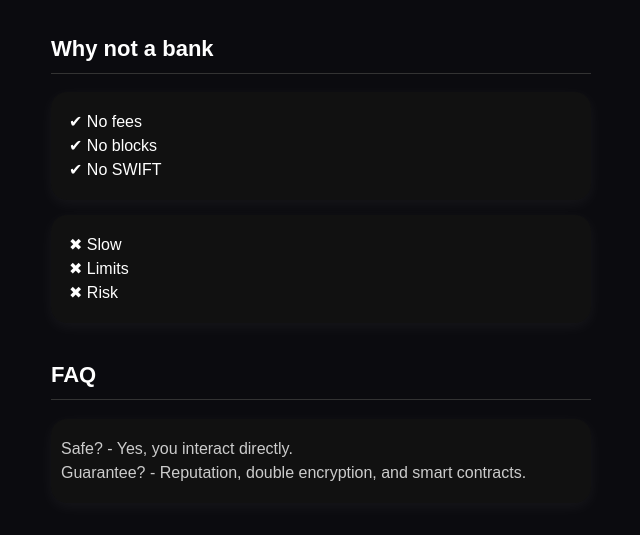
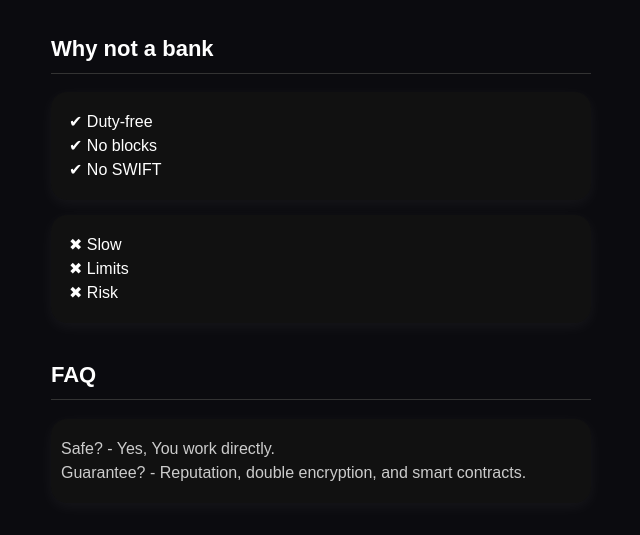
Before and after one commit to app2cash/html, a plain HTML site: page en/index.html in a window 1280 px wide. Shown: the part 2586-3121 px from the top of the page, 319-959 px from the left. Drawn offline with Linux system fonts and the light colour scheme.

Commit message:
Update index.html

```diff
--- a/en/index.html
+++ b/en/index.html
@@ -256,7 +256,7 @@
 
 <h2>Why not a bank</h2>
 <div class="card">
-✔ No fees<br>✔ No blocks<br>✔ No SWIFT
+✔ Duty-free<br>✔ No blocks<br>✔ No SWIFT
 </div>
 <div class="card">
 ✖ Slow<br>✖ Limits<br>✖ Risk
@@ -264,7 +264,7 @@
 
 <h2>FAQ</h2>
 <div class="card checks">
-Safe? - Yes, you interact directly.<br>
+Safe? - Yes, You work directly.<br>
 Guarantee? - Reputation, double encryption, and smart contracts.
 </div>
 
```
